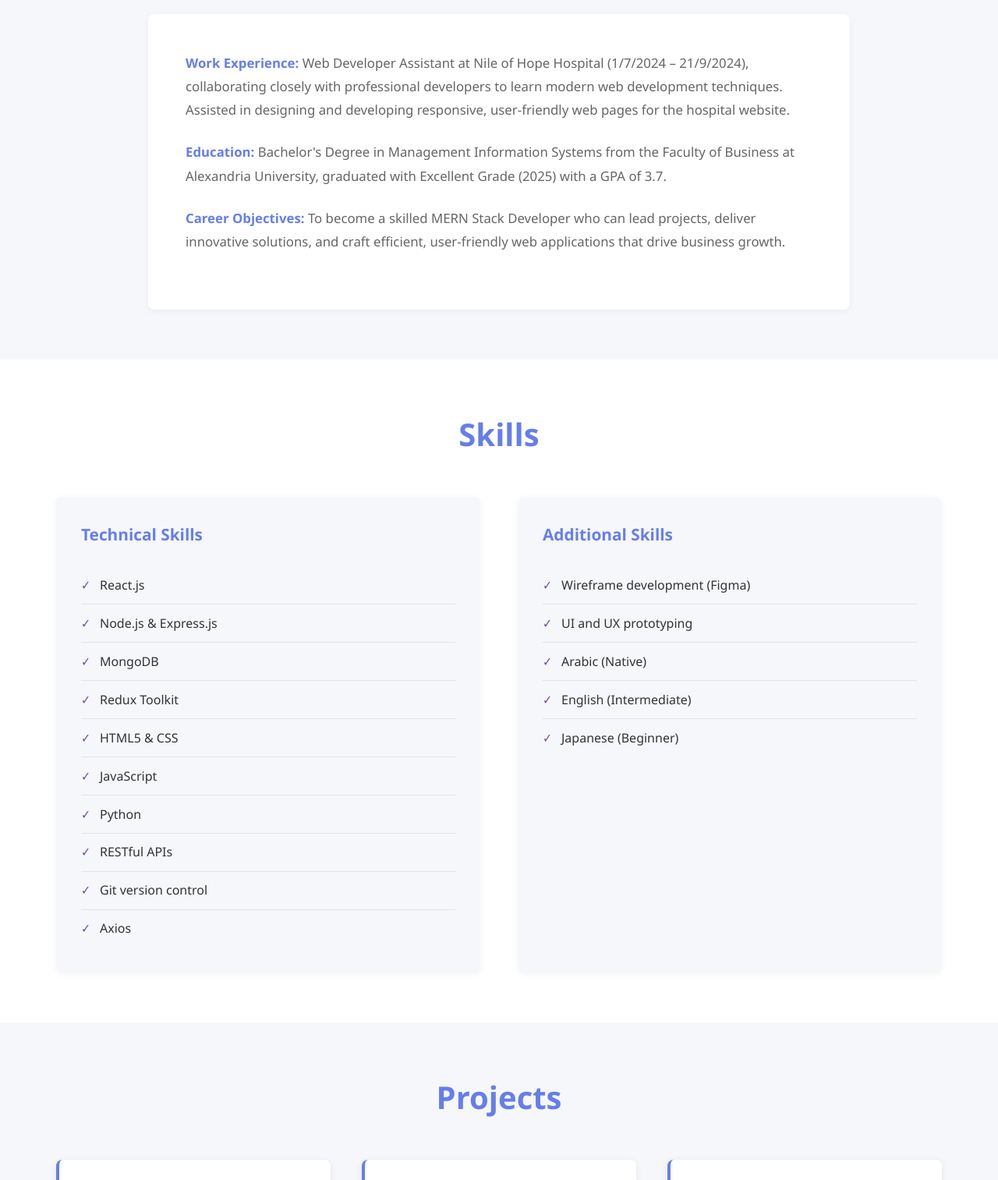
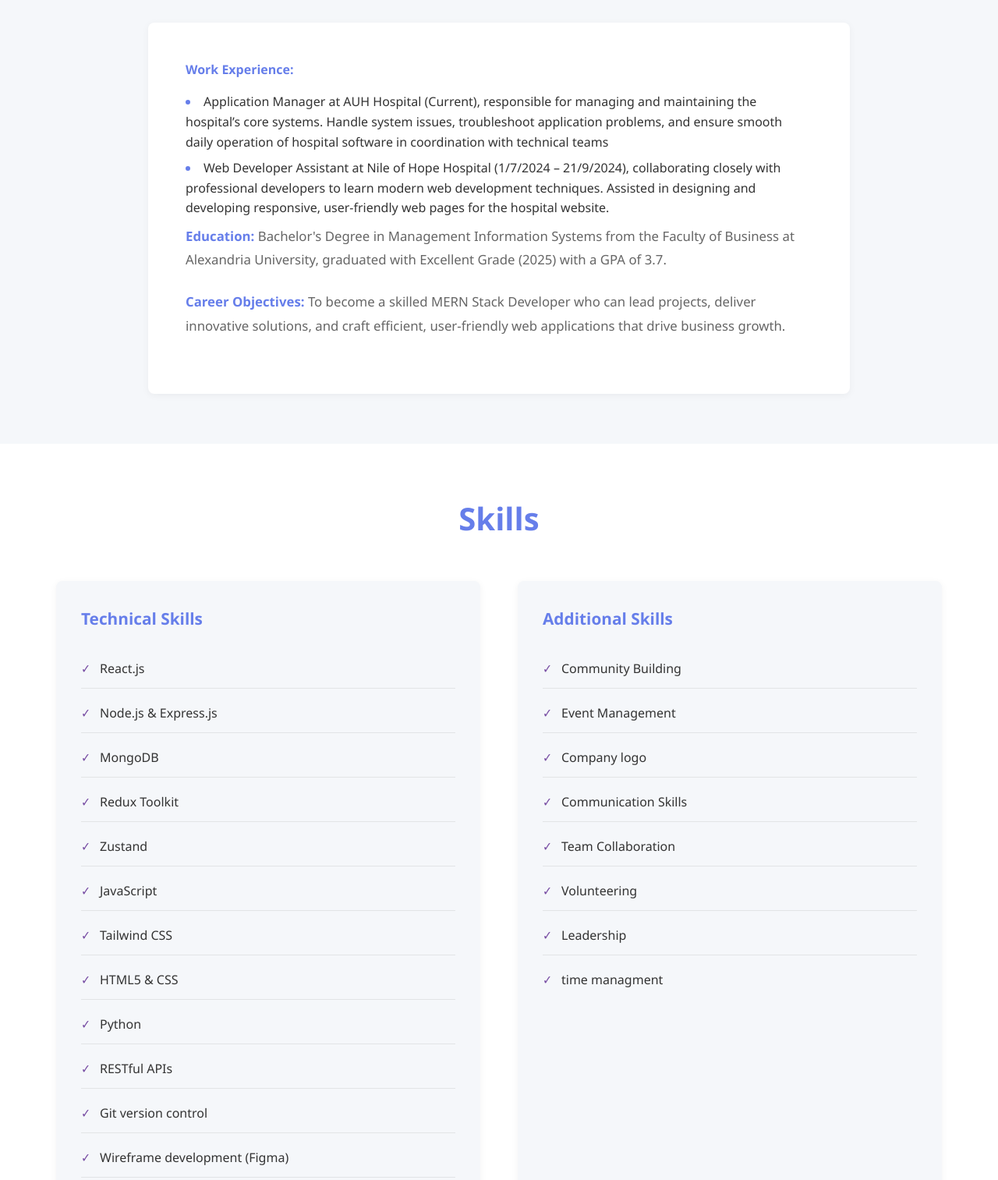
Before and after one commit to youssefmagdyjuo/Winter-Internship-2026-Task-01, a plain HTML site: page index.html in a window 1280 px wide. Shown: the part 837-2350 px from the top of the page at 78% size. Drawn offline with Linux system fonts and the light colour scheme.

Commit message:
update ui

```diff
--- a/index.html
+++ b/index.html
@@ -48,10 +48,21 @@
         <div class="container">
             <h2>About Me & Education</h2>
             <div class="about-content">
-                <p><strong>Work Experience:</strong> Web Developer Assistant at Nile of Hope Hospital (1/7/2024 –
-                    21/9/2024), collaborating closely with professional developers to learn modern web development
-                    techniques. Assisted in designing and developing responsive, user-friendly web pages for the
-                    hospital website.</p>
+                <strong>Work Experience:</strong>
+                <ul>
+                    <li>
+                        Application Manager at AUH Hospital (Current), responsible for managing and maintaining the
+                        hospital’s core systems. Handle system issues, troubleshoot application problems, and ensure
+                        smooth
+                        daily operation of hospital software in coordination with technical teams
+                    </li>
+                    <li>
+                        Web Developer Assistant at Nile of Hope Hospital (1/7/2024 –
+                        21/9/2024), collaborating closely with professional developers to learn modern web development
+                        techniques. Assisted in designing and developing responsive, user-friendly web pages for the
+                        hospital website.</li>
+                </ul>
+                </ul>
 
                 <p><strong>Education:</strong> Bachelor's Degree in Management Information Systems from the Faculty of
                     Business at Alexandria University, graduated with Excellent Grade (2025) with a GPA of 3.7.</p>
@@ -75,22 +86,29 @@
                         <li>Node.js & Express.js</li>
                         <li>MongoDB</li>
                         <li>Redux Toolkit</li>
+                        <li>Zustand</li>
+                        <li>JavaScript</li>
+                        <li>
+                            Tailwind CSS</li>
                         <li>HTML5 & CSS</li>
-                        <li>JavaScript</li>
                         <li>Python</li>
                         <li>RESTful APIs</li>
                         <li>Git version control</li>
-                        <li>Axios</li>
+                        <li>Wireframe development (Figma)</li>
+                        <li>UI and UX prototyping</li>
                     </ul>
                 </div>
                 <div class="skill-category">
                     <h3>Additional Skills</h3>
                     <ul class="skill-list">
-                        <li>Wireframe development (Figma)</li>
-                        <li>UI and UX prototyping</li>
-                        <li>Arabic (Native)</li>
-                        <li>English (Intermediate)</li>
-                        <li>Japanese (Beginner)</li>
+                        <li>Community Building</li>
+                        <li>Event Management</li>
+                        <li>Company logo</li>
+                        <li>Communication Skills</li>
+                        <li>Team Collaboration</li>
+                        <li>Volunteering</li>
+                        <li>Leadership</li>
+                        <li>time managment</li>
                     </ul>
                 </div>
             </div>
@@ -176,6 +194,8 @@
                         <span class="tech-tag">Zustand</span>
                         <span class="tech-tag">Axios</span>
                         <span class="tech-tag">CSS3</span>
+                        <span class="tech-tag">
+                            TailwindCSS</span>
                         <span class="tech-tag">Open Trivia DB API</span>
                     </div>
                     <a href="https://github.com/youssefmagdyjuo/quiz-app-capstone" class="project-link"
@@ -209,7 +229,6 @@
             <div class="contact-info">
                 <p><strong>Location:</strong> Alexandria, Egypt</p>
                 <p><strong>Phone:</strong> +201286289971</p>
-                <p><strong>Date of Birth:</strong> January 30, 2003</p>
             </div>
         </div>
     </section>
--- a/styles.css
+++ b/styles.css
@@ -76,12 +76,14 @@ body {
     opacity: 0.8;
     text-decoration: underline;
 }
+
 .nav_btn {
     font-size: 1.5rem;
     color: var(--white);
     cursor: pointer;
     display: none;
 }
+
 /* Hero Section */
 .hero {
     background: linear-gradient(135deg, var(--primary-color) 0%, var(--secondary-color) 100%);
@@ -162,6 +164,21 @@ body {
 }
 
 .about-content strong {
+    color: var(--primary-color);
+}
+
+ul {
+    list-style-type: disc;
+    list-style-position: inside;
+    margin-top: 1rem;
+    color: var(--text-dark);
+}
+
+ul li {
+    margin-bottom: 0.5rem;
+}
+
+ul li::marker {
     color: var(--primary-color);
 }
 
@@ -419,9 +436,11 @@ body {
         gap: 1rem;
         font-size: 0.9rem;
     }
+
     .nav_btn {
         display: block;
     }
+
     .hero-content h1 {
         font-size: 2.2rem;
     }
```
Lines whose indentation alone changed are shown as unchanged.
